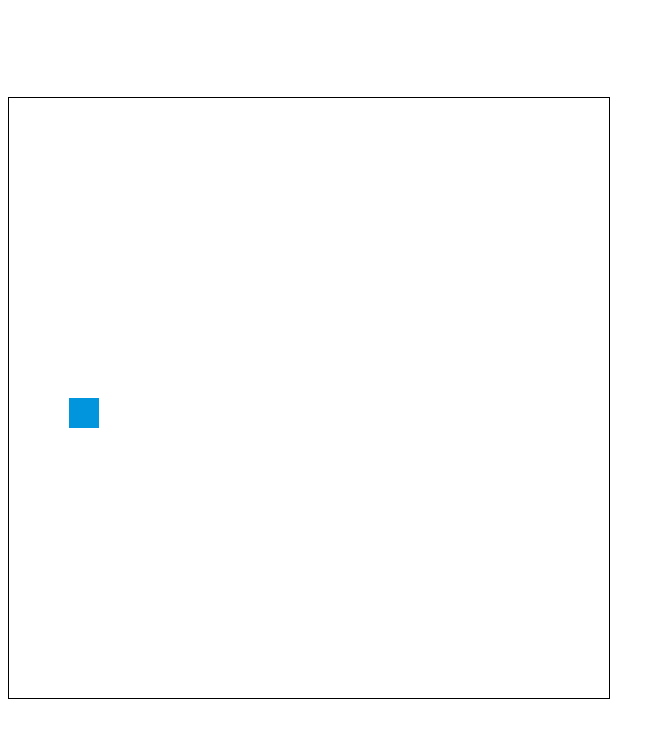
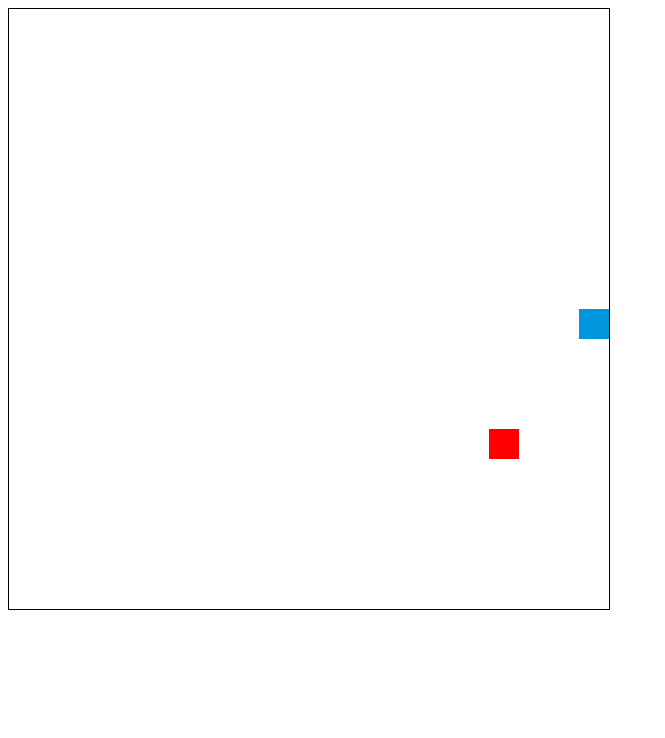
Before and after one commit to oria059/snakey, a plain HTML site: page index.html in a window 1280 px wide. Shown: the whole page, without its empty margins (0-665 px from the left). Drawn offline with Linux system fonts and the light colour scheme.

Commit message:
an incomplete sober update

```diff
--- a/script.js
+++ b/script.js
@@ -5,29 +5,32 @@ var ctx = canvas.getContext("2d");
 canvas.width = 600;
 canvas.height = 600;
 
-var xSections = 20;
-var ySections = 20;
+var speed = 100;
+// var xSections = 20;
+// var ySections = 20;
+var sectionNums = { x: 20, y: 20 }; // number of sections
 
 // height == width probably a good idea
-var sectionWidth = canvas.width / xSections;
-var sectionHeight = canvas.height / ySections;
+var sectionWidth = canvas.width / sectionNums.x;
+var sectionHeight = canvas.height / sectionNums.y;
 
-var sections = [];
-var xSectionCoord = 0;
-var ySectionCoord = 0;
+// var sections = [];
+// var xSectionCoord = 0;
+// var ySectionCoord = 0;
 
-for (c = 0; c < ySections; c++) {
-  sections[c] = [];
-  for (r = 0; r < xSections; r++) {
-    sections[c][r] = { x: xSectionCoord, y: ySectionCoord, status: 0 };
-  }
-  ySectionCoord += sectionWidth;
-  xSectionCoord += sectionHeight;
-}
+// for (c = 0; c < sections.y; c++) {
+//   sections[c] = [];
+//   for (r = 0; r < sections.x; r++) {
+//     sections[c][r] = { x: xSectionCoord, y: ySectionCoord, status: 0 };
+//   }
+//   ySectionCoord += sectionWidth;
+//   xSectionCoord += sectionHeight;
+// }
 
-var xSnake = canvas.width / 2;
-var ySnake = canvas.height / 2;
-var snakeBody = [];
+// var xSnake = canvas.width / 2;
+// var ySnake = canvas.height / 2;
+var snakeHead = { x: canvas.width / 2, y: canvas.height / 2 };
+var snake = [snakeHead];
 var snakeLength = 1;
 
 var score = 0;
@@ -37,18 +40,20 @@ var direction = "right";
 
 document.addEventListener("keydown", keyDownHandler, false);
 
-var speed = 600;
 var snakeColor = "#0095DD";
+
+var snack = { x: -1, y: -1 };
+var snackColor = "red";
 
 function keyDownHandler(e) {
   // left key
   if (e.keyCode >= 37 && e.keyCode <= 40) {
     console.log("key pressed: ");
     console.log(e.keyCode);
-    if (e.keyCode == 39) {
+    if (e.keyCode == 37) {
       direction = "left";
       //    moveLeft();
-    } else if (e.keyCode == 37) {
+    } else if (e.keyCode == 39) {
       direction = "right";
       //      moveRight();
     } else if (e.keyCode == 38) {
@@ -63,50 +68,102 @@ function keyDownHandler(e) {
 }
 
 function moveSnake() {
-  if (direction == "left" && xSnake > 0) {
+  if (direction == "left" && snake[0].x > 0) {
     moveLeft();
-  } else if (direction == "right" && xSnake < canvas.width) {
+  } else if (direction == "right" && snake[0].x < canvas.width) {
     moveRight();
-  } else if (direction == "up" && ySnake < canvas.height) {
+  } else if (direction == "up" && snake[0].y > 0) {
     moveUp();
-  } else if (direction == "down" && ySnake > 0) {
+  } else if (direction == "down" && snake[0].y < canvas.height) {
     moveDown();
   }
 }
 
 function moveLeft() {
-  xSnake = xSnake + sectionWidth;
+  snake.unshift({ x: snake[0].x - sectionWidth, y: snake[0].y });
+  //snake[0].x = snake[0].x + sectionWidth;
 }
 
 function moveRight() {
-  xSnake = xSnake - sectionWidth;
+  snake.unshift({ x: snake[0].x + sectionWidth, y: snake[0].y });
+  //snake[0].x = snake[0].x - sectionWidth;
 }
 
 function moveUp() {
-  ySnake = ySnake - sectionHeight;
+  snake.unshift({ x: snake[0].x, y: snake[0].y - sectionHeight });
+  // snake[0].y = snake[0].y - sectionHeight;
 }
 
 function moveDown() {
-  ySnake = ySnake + sectionHeight;
+  snake.unshift({ x: snake[0].x, y: snake[0].y + sectionHeight });
+  // snake[0].y = snake[0].y + sectionHeight;
 }
 
+function snackIsOnSnake(body) {
+  return body.x == snack.x && body.y == snack.y;
+}
+
+function generateSnacks() {
+  do {
+    var xSection = Math.floor(Math.random() * sectionNums.x);
+    var ySection = Math.floor(Math.random() * sectionNums.y);
+    console.log(xSection);
+    console.log(ySection);
+    snack.x = xSection * sectionWidth;
+    snack.y = ySection * sectionHeight;
+  } while (snake.some(snackIsOnSnake));
+}
+
+function drawSnack() {
+  ctx.fillStyle = snackColor;
+  ctx.fillRect(snack.x, snack.y, sectionWidth, sectionHeight);
+}
+
+function snackIsEaten() {
+  if (snake[0].x == snack.x && snake[0].y == snack.y) {
+    console.log("snack eaten");
+  }
+  return snake[0].x == snack.x && snake[0].y == snack.y;
+}
+
+function snackCheck() {
+  // no snack or snack is eaten
+  if (snackIsEaten() || snack.x < 0) {
+    snakeLength += 1;
+    generateSnacks();
+  }
+}
 function drawSnake() {
-  snakeBody.push({ x: xSnake, y: ySnake });
+  ctx.fillStyle = snakeColor;
+  ctx.fillRect(snake[0].x, snake[0].y, sectionWidth, sectionHeight);
+  // //snake has moved
+  // if (snake[0].x != snake[0].x && snake[0].y != snake[0].y) {
+  //   snake.unshift({ x: snake[0].x, y: snake[0].y });
+  // }
+  if (snake.length > snakeLength) {
+    // var itail = snake.length - 1;
+    // ctx.clearRect(snake[itail].x, snake[itail].y, sectionWidth, sectionHeight);
+    // ctx.fillStyle = "black";
+    // ctx.fillRect(snake[0].x, snake[0].y, sectionWidth, sectionHeight);
+    snake.pop();
+  }
+  snake.forEach(function(body) {
+    ctx.fillStyle = snakeColor;
+    ctx.fillRect(body.x, body.y, sectionWidth, sectionHeight);
+  });
+}
 
-  if (snakeBody.length > snakeLength) {
-    ctx.clearRect(snakeBody[0].x, snakeBody[0].y, sectionWidth, sectionHeight);
-    // ctx.fillStyle = "black";
-    // ctx.fillRect(snakeBody[0].x, snakeBody[0].y, sectionWidth, sectionHeight);
-    snakeBody.shift();
-  }
-  ctx.fillStyle = snakeColor;
-  ctx.fillRect(xSnake, ySnake, sectionWidth, sectionHeight);
+function clearCanvas() {
+  ctx.clearRect(0, 0, canvas.width, canvas.height);
 }
 
 function draw() {
   //  console.log("draw");
   moveSnake();
+  clearCanvas();
   drawSnake();
+  snackCheck();
+  drawSnack();
 }
 
 function start() {
--- a/style.css
+++ b/style.css
@@ -1,8 +1,8 @@
 .canvas-wrapper {
-  position: absolute;
+  /* position: absolute;
   top: 50%;
   transform: translateY(-50%);
-  width: 100%;
+  width: 100%; */
 }
 
 #snake-board {
```
